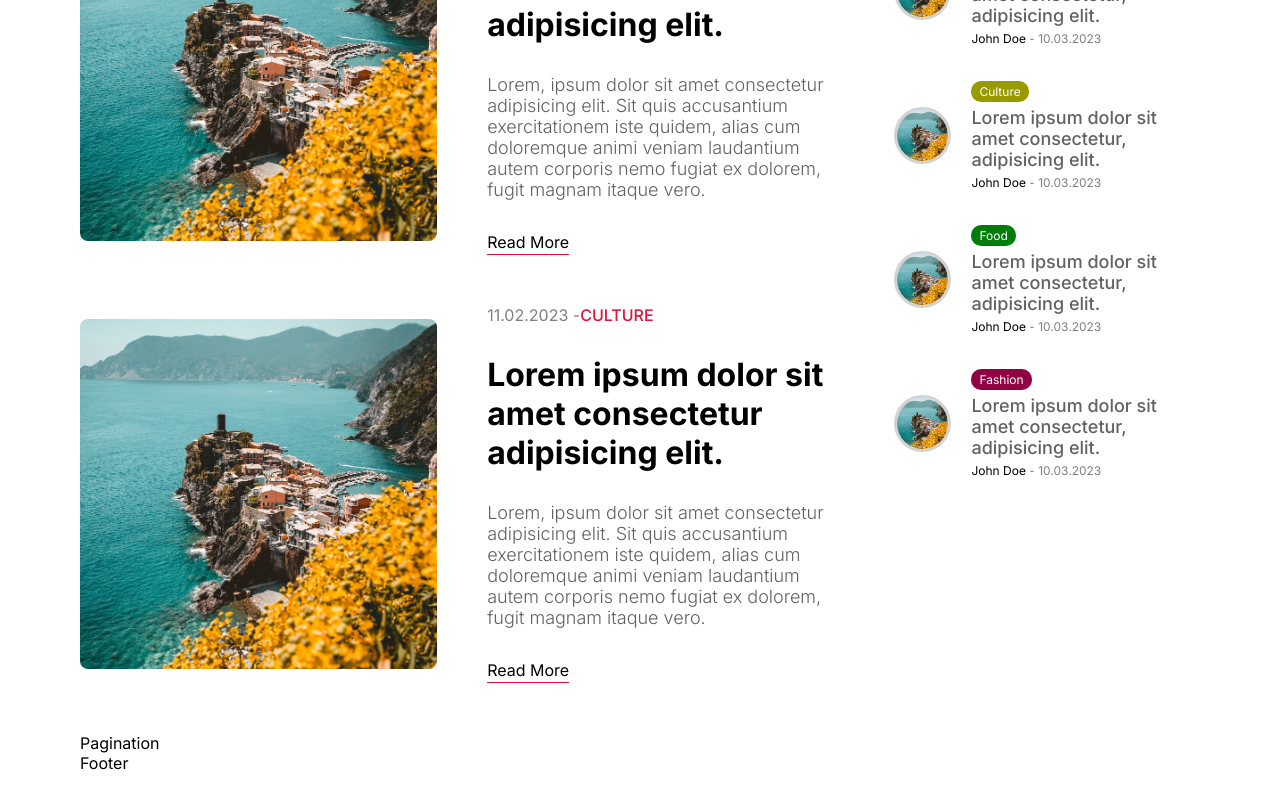
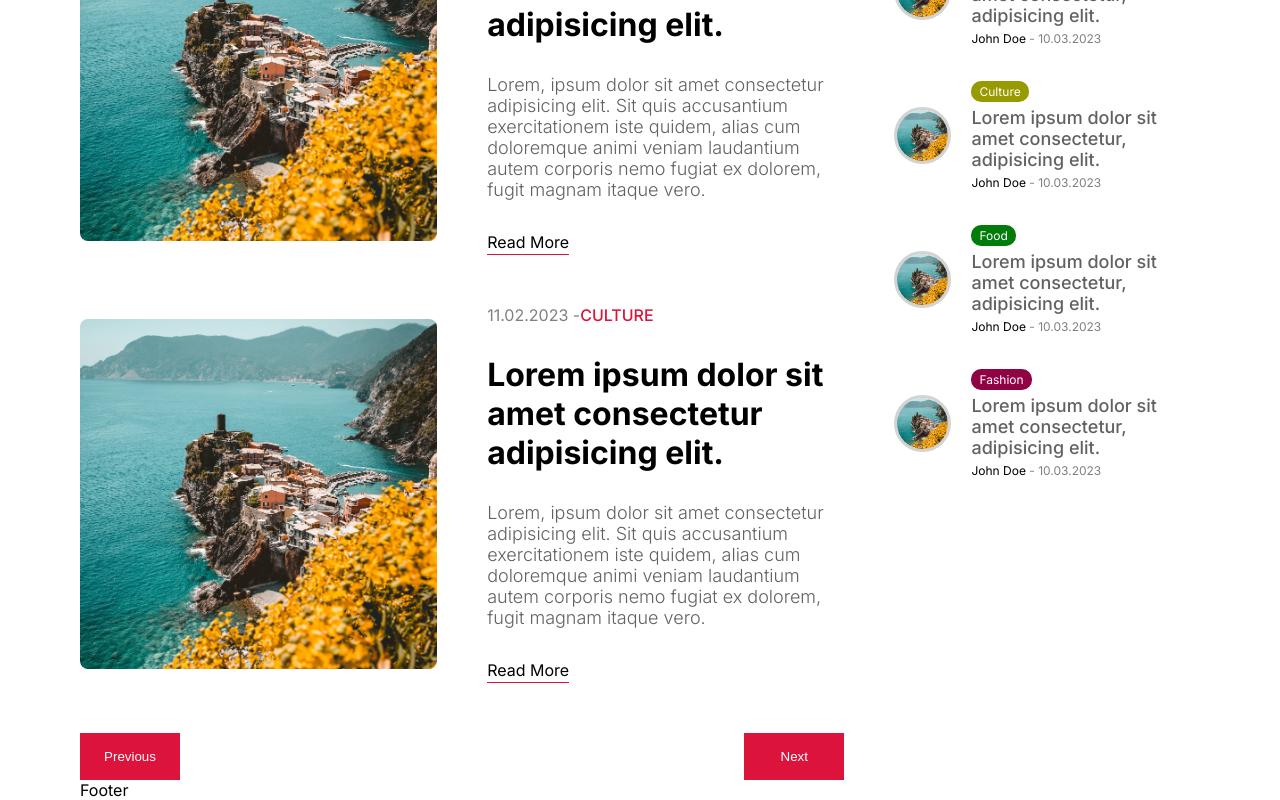
Before and after one commit to develaparX/blogApp-MERN, a Next.js app: page / in a window 1280 px wide. Shown: the part 2253-3053 px from the top of the page. Before the commit the page ends 3026 px from the top, so only its background shows below. Built offline with nearby package versions, Linux system fonts and the light colour scheme.

Commit message:
add: pagination button

```diff
--- a/src/components/pagination/Pagination.jsx
+++ b/src/components/pagination/Pagination.jsx
@@ -4,7 +4,8 @@ import styles from './pagination.module.css'
 const Pagination = () => {
     return (
         <div className={styles.container}>
-            Pagination
+            <button className={styles.button}>Previous</button>
+            <button className={styles.button}>Next</button>
         </div>
     )
 }
--- a/src/components/pagination/pagination.module.css
+++ b/src/components/pagination/pagination.module.css
@@ -1 +1,13 @@
-.container {}
+.container {
+    display: flex;
+    justify-content: space-between;
+}
+
+.button{
+    width: 100px;
+    border: none;
+    padding: 16px;
+    background-color: crimson;
+    color: white;
+    cursor: pointer;
+}
```
